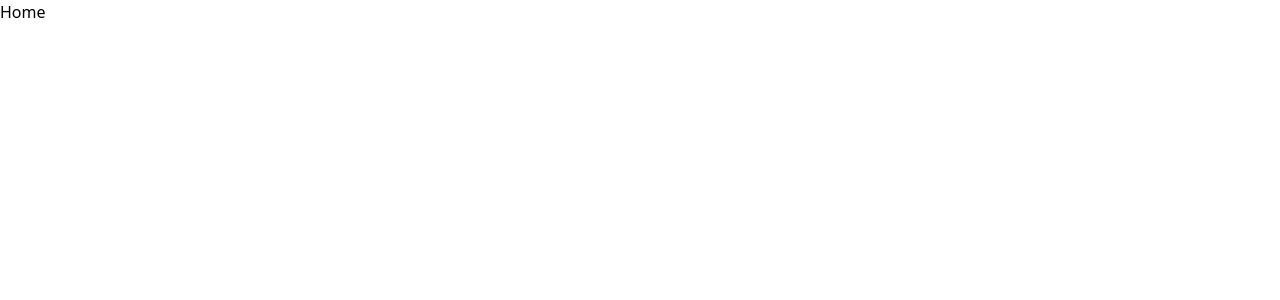
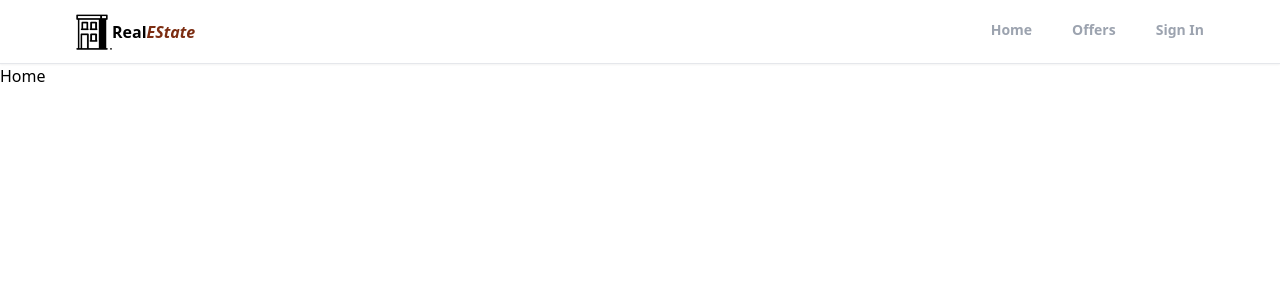
Before and after one commit to MohammedDarabie/RealeState-Clone, a React (Create React App) app: page / in a window 1280 px wide. Shown: the top 300 px of the page. Built offline with nearby package versions, Linux system fonts and the light colour scheme.

Commit message:
Create the Header Component

```diff
--- a/src/App.js
+++ b/src/App.js
@@ -6,10 +6,12 @@ import SignIn from "./pages/SignIn";
 import Offers from "./pages/Offers";
 import Profile from "./pages/Profile";
 import ForgotPassword from "./pages/ForgotPassword";
+import Header from "./Components/Header";
 function App() {
   return (
     <>
       <Router>
+          <Header/>
         <Routes>
           <Route path="/" element={<Home />} />
           <Route path="/sign-up" element={<SignUp />} />
--- /dev/null
+++ b/src/Components/Header.jsx
@@ -0,0 +1,76 @@
+import React from "react";
+import { useLocation, useNavigate } from "react-router";
+const Header = () => {
+  // Taking the Object from useLocation that contains Pathname under 'location.pathname'
+  const location = useLocation();
+  // Navigate is used to navigate through our website
+  const navigate = useNavigate();
+  // Function that return true if the path passed is equal to the location.pathname
+  function pathMathRoute(route) {
+    if (route === location.pathname) {
+      return true;
+    }
+  }
+
+  // Return Statement
+  return (
+    <div className="shadow-sm bg-white border-b sticky top-0 z-50">
+      {/* Header Component */}
+      <header className="flex justify-between items-center px-3    max-w-6xl mx-auto">
+        {/* Div Containing Logo */}
+        <div
+          //  OnCLick Command to navigate to requested EndPoint
+          onClick={() => navigate("/")}
+          className="flex items-center cursor-pointer "
+        >
+          {/* Logo IMG */}
+          <img className="h-9 " src="./img/building.png" alt="logo" />
+          {/* Logo Name */}
+          <p className="font-bold">
+            Real<span className=" italic text-orange-900">EState</span>
+          </p>
+        </div>
+
+        {/* Navigation Bar */}
+        <div>
+          <ul className="flex items-center space-x-10 ">
+            {/* Home page */}
+            <li
+              className={` cursor-pointer py-5 text-sm font-semibold text-gray-400 border-b-[3px]
+               border-b-transparent
+               ${pathMathRoute("/") ? "text-black border-b-red-500 " : ""}`}
+              //  OnCLick Command to navigate to requested EndPoint
+              onClick={() => navigate("/")}
+            >
+              Home
+            </li>
+            {/* Offers Page */}
+            <li
+              className={`cursor-pointer py-5 text-sm font-semibold text-gray-400 border-b-[3px]
+               border-b-transparent
+               ${
+                 pathMathRoute("/offers") ? "text-black border-b-red-500" : ""
+               }`}
+              onClick={() => navigate("/offers")}
+            >
+              Offers
+            </li>
+            {/* Profile Page */}
+            <li
+              className={`cursor-pointer py-5 text-sm font-semibold text-gray-400 border-b-[3px]
+               border-b-transparent
+               ${
+                 pathMathRoute("/profile") ? "text-black border-b-red-500" : ""
+               }`}
+              onClick={() => navigate("/sign-in")}
+            >
+              Sign In
+            </li>
+          </ul>
+        </div>
+      </header>
+    </div>
+  );
+};
+
+export default Header;
```
Also changed, not shown: public/img/building.png (added).
